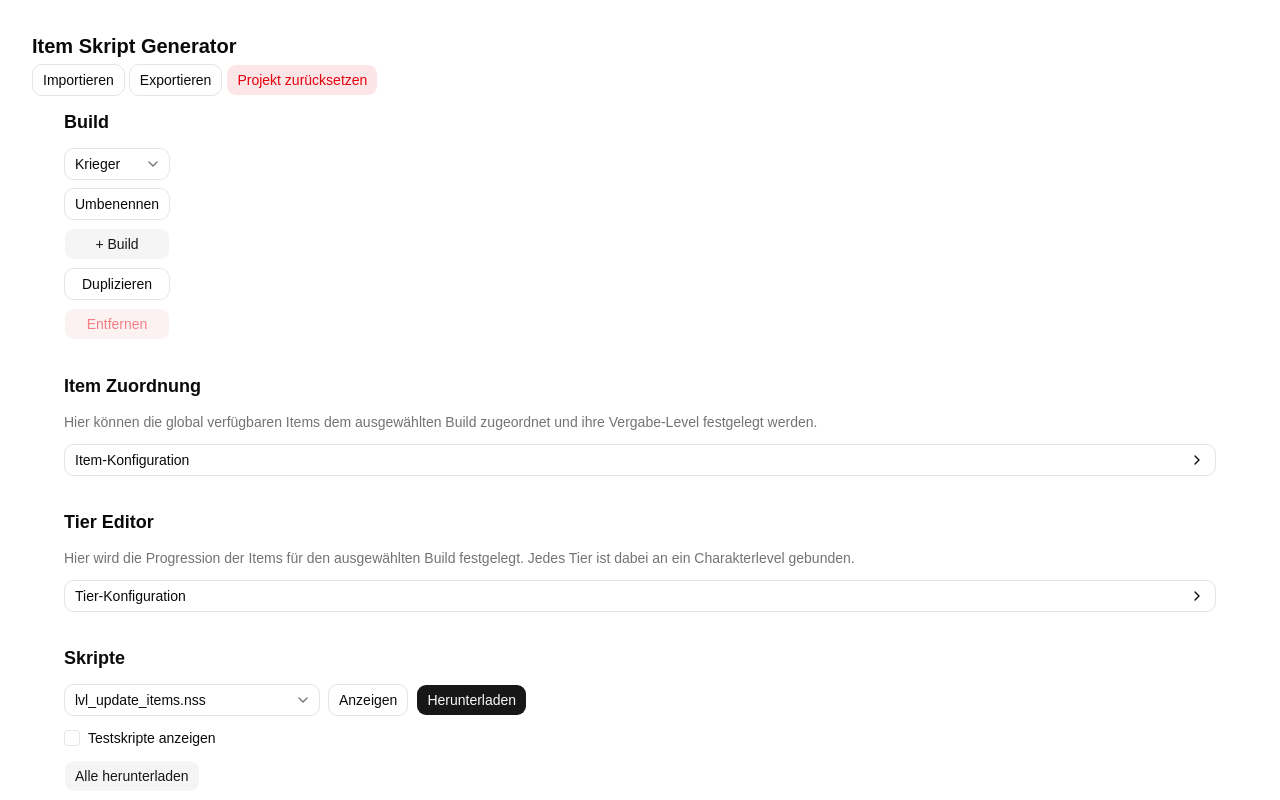
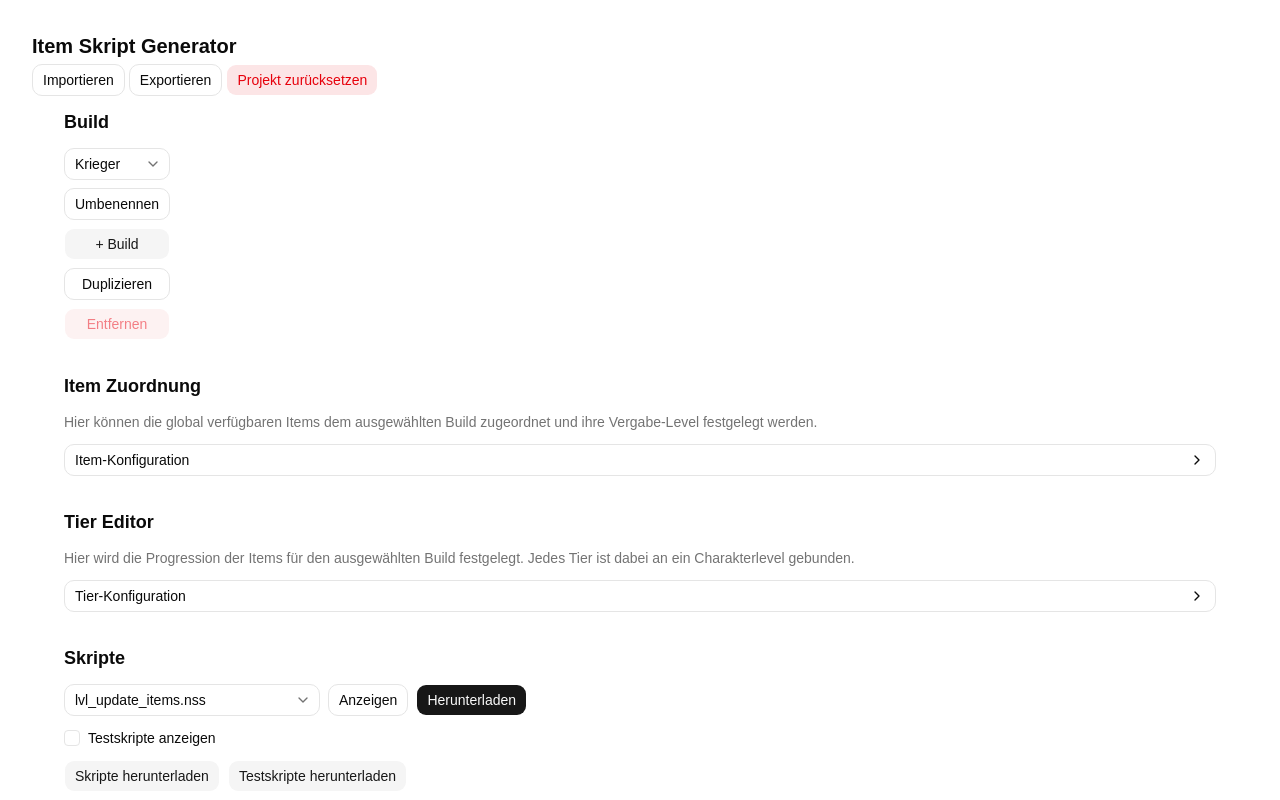
Before and after one commit to davgeiger/nwn-script-generator, a React (Vite) app: page / in a window 1280 px wide. Shown: the top 800 px of the page. Built offline with nearby package versions, Linux system fonts and the light colour scheme.

Commit message:
Separated normal scripts from test scripts

```diff
--- a/src/components/script/ScriptManager.tsx
+++ b/src/components/script/ScriptManager.tsx
@@ -171,12 +171,25 @@ export function ScriptManager({ config }: ScriptManagerProps) {
           script={previewScript.content}
         />
       )}
-      <Button
-        variant="secondary"
-        onClick={() => saveScriptPackage(scriptFiles)}
-      >
-        Alle herunterladen
-      </Button>
+      <div className="flex flex-wrap gap-2">
+        <Button
+          variant="secondary"
+          onClick={() =>
+            saveScriptPackage(normalScripts, "nwn-level-items.zip")
+          }
+        >
+          Skripte herunterladen
+        </Button>
+
+        <Button
+          variant="secondary"
+          onClick={() =>
+            saveScriptPackage(testScripts, "nwn-level-items-tests.zip")
+          }
+        >
+          Testskripte herunterladen
+        </Button>
+      </div>
     </div>
   )
 }
```
